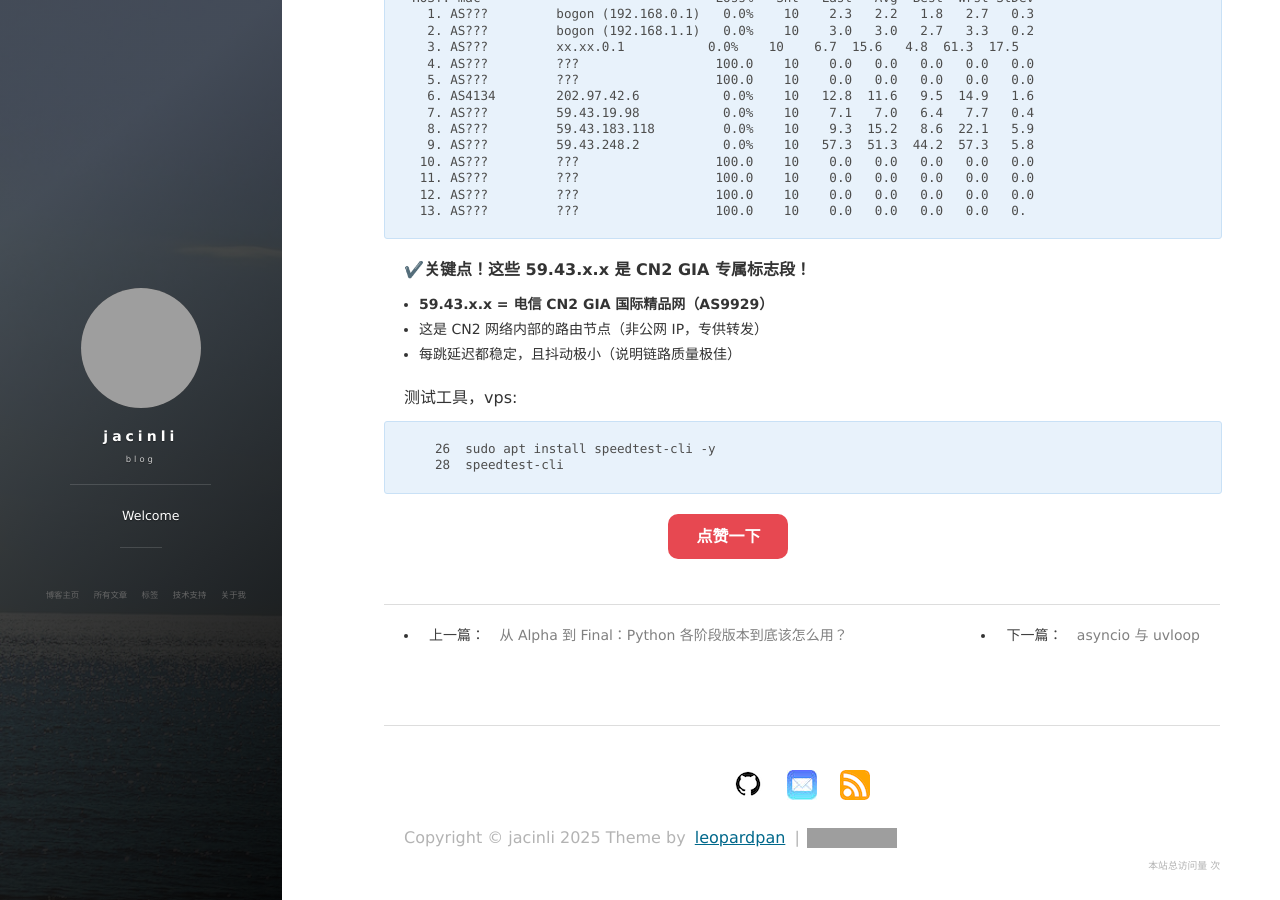
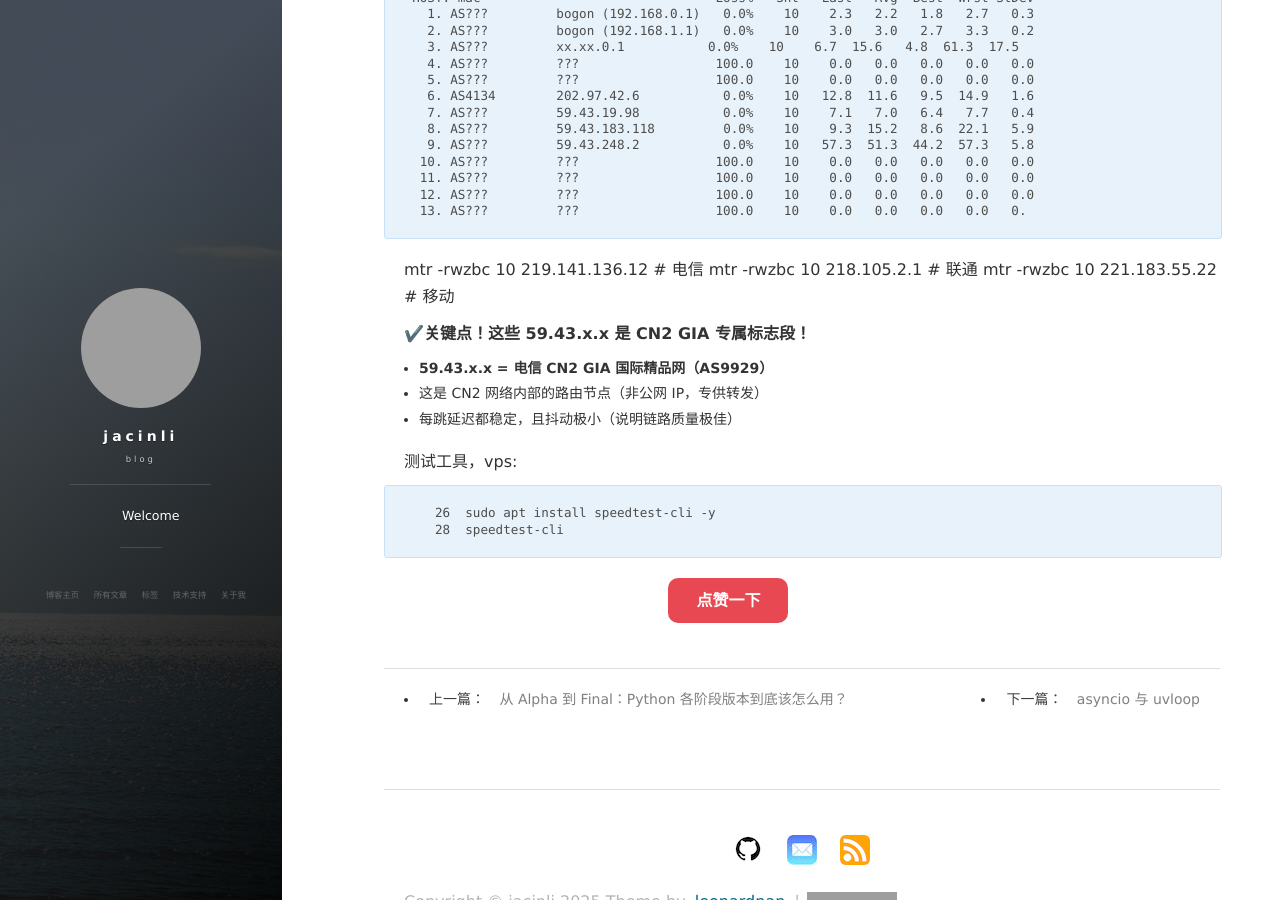
Before and after one commit to jacinli/jacinli.github.io, a Jekyll site: the page built from _posts/网络/2025-06-20-精品网络解析.md, in a window 1280 px wide and 900 px high, scrolled down 4360 px. Built offline with Jekyll 4.4.1, drawn with Linux system fonts in a browser that asks for light colours; nearby versions of some CDN libraries; comment, search, counter and statistics services are not loaded; grey boxes are pictures that could not be loaded.

Commit message:
feat: add new post on network performance metrics, including MTR commands for major Chinese ISPs and highlighting the significance of CN2 GIA segments

````diff
--- a/_posts/网络/2025-06-20-精品网络解析.md
+++ b/_posts/网络/2025-06-20-精品网络解析.md
@@ -173,6 +173,11 @@ HOST: mac                               Loss%   Snt   Last   Avg  Best  Wrst StD
  13. AS???         ???                  100.0    10    0.0   0.0   0.0   0.0   0.
 ```
 
+mtr -rwzbc 10 219.141.136.12     # 电信
+mtr -rwzbc 10 218.105.2.1        # 联通
+mtr -rwzbc 10 221.183.55.22      # 移动
+
+
 ✔️**关键点！这些 59.43.x.x 是 CN2 GIA 专属标志段！**
 
 - **59.43.x.x = 电信 CN2 GIA 国际精品网（AS9929）**
````
